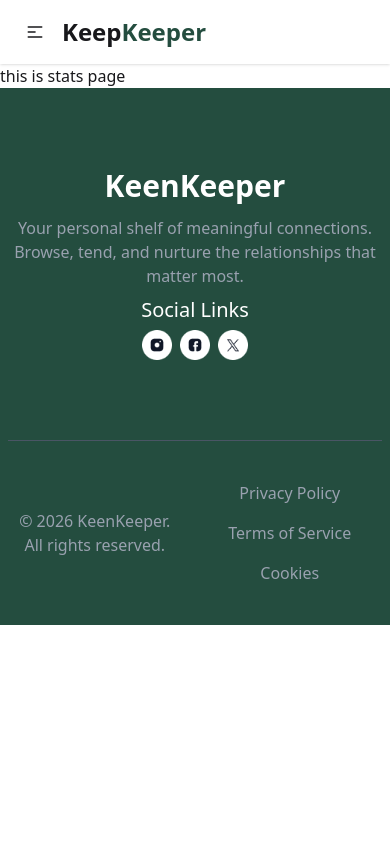
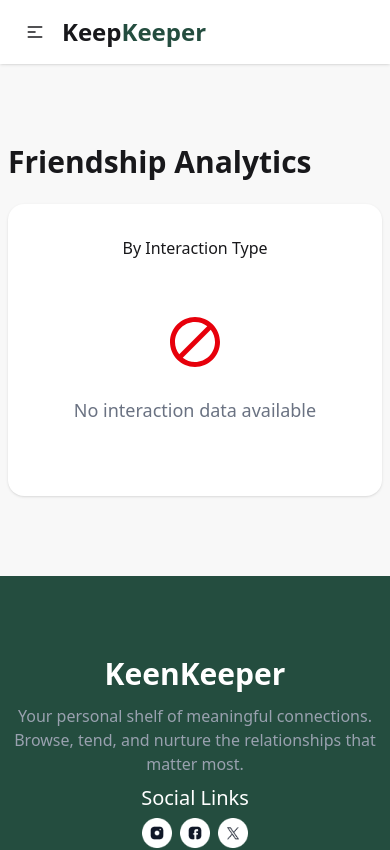
Before and after one commit to ashikur-rahman-programmer/keep-keeper-website, a Next.js app: page /stats in a window 390 px wide. Shown: the top 850 px of the page. Built offline with nearby package versions, Linux system fonts and the light colour scheme.

Commit message:
added stats with responsive and added pie includes at recharts

```diff
--- a/package.json
+++ b/package.json
@@ -13,7 +13,8 @@
     "react": "19.2.4",
     "react-dom": "19.2.4",
     "react-icons": "^5.6.0",
-    "react-spinners": "^0.17.0"
+    "react-spinners": "^0.17.0",
+    "recharts": "^3.8.1"
   },
   "devDependencies": {
     "@tailwindcss/postcss": "^4",
--- a/src/app/(public)/[id]/page.jsx
+++ b/src/app/(public)/[id]/page.jsx
@@ -3,11 +3,11 @@ import ToggleBtn from "@/components/ToggleBtn/ToggleBtn";
 import Image from "next/image";
 
 import React from "react";
-import { IoVideocamOutline } from "react-icons/io5";
+// import { IoVideocamOutline } from "react-icons/io5";
 import {
   MdOutlineNotificationsPaused,
-  MdOutlineTextsms,
-  MdOutlineWifiCalling3,
+  // MdOutlineTextsms,
+  // MdOutlineWifiCalling3,
 } from "react-icons/md";
 import { PiArchiveBold } from "react-icons/pi";
 import { RiDeleteBinLine } from "react-icons/ri";
--- /dev/null
+++ b/src/app/(public)/loading.jsx
@@ -0,0 +1,11 @@
+import React from "react";
+
+const LoadingPage = () => {
+  return (
+    <div className="flex justify-center items-center h-screen">
+      <span className="loading loading-spinner text-neutral"></span>
+    </div>
+  );
+};
+
+export default LoadingPage;
--- a/src/app/(public)/stats/page.jsx
+++ b/src/app/(public)/stats/page.jsx
@@ -1,9 +1,79 @@
-import React from "react";
+"use client";
+import { allFriendsContext } from "@/context/FriendContext";
+import useFriends from "@/hook/useFriends";
+import React, { useContext } from "react";
+import { MdDoNotDisturbAlt } from "react-icons/md";
+import { Legend, Pie, PieChart, Tooltip } from "recharts";
 
 const StatsPage = () => {
+  const { active } = useContext(allFriendsContext);
+
+  const { loading } = useFriends();
+
+  if (loading) {
+    return (
+      <div className="flex justify-center items-center py-60">
+        <span className="loading loading-spinner text-neutral"></span>
+      </div>
+    );
+  }
+
+  const callCount = active.filter((i) => i.type === "call").length;
+  const textCount = active.filter((i) => i.type === "text").length;
+  const videoCount = active.filter((i) => i.type === "video").length;
+
+  const isEmpty = callCount === 0 && textCount === 0 && videoCount === 0;
+
+  const data = [
+    { name: "Call", value: callCount, fill: "#244d3f" },
+    { name: "Text", value: textCount, fill: "#7f36f5" },
+    { name: "Video", value: videoCount, fill: "#37a163" },
+  ];
   return (
-    <div>
-      <h2>this is stats page</h2>
+    <div className="bg-base-200 px-2">
+      <div className="container mx-auto py-20 space-y-6">
+        <h2 className="text-3xl md:text-5xl font-bold">Friendship Analytics</h2>
+        <div className="p-8 bg-white shadow-sm  rounded-2xl">
+          <p className="text-center md:text-start font-medium pb-3">
+            By Interaction Type
+          </p>
+          {isEmpty ? (
+            <div className="flex flex-col justify-center items-center gap-6 py-10 text-gray-500">
+              <p className="text-red-600 text-6xl">
+                <MdDoNotDisturbAlt />
+              </p>
+              <p className="text-lg">No interaction data available</p>
+            </div>
+          ) : (
+            <PieChart
+              style={{
+                width: "100%",
+                maxWidth: "500px",
+                maxHeight: "50vh",
+                margin: "auto",
+                paddingBottom: "20px",
+                aspectRatio: 1,
+              }}
+              responsive
+            >
+              <Pie
+                data={data}
+                innerRadius="80%"
+                outerRadius="100%"
+                // Corner radius is the rounded edge of each pie slice
+                cornerRadius="50%"
+                fill="#8884d8"
+                // padding angle is the gap between each pie slice
+                paddingAngle={5}
+                dataKey="value"
+                isAnimationActive={true}
+              />
+              <Legend />
+              <Tooltip />
+            </PieChart>
+          )}
+        </div>
+      </div>
     </div>
   );
 };
--- a/src/app/(public)/timeline/page.jsx
+++ b/src/app/(public)/timeline/page.jsx
@@ -7,10 +7,20 @@ import callImg from "@/assets/call.png";
 import textImg from "@/assets/text.png";
 import videoImg from "@/assets/video.png";
 import { RiFlagOffLine } from "react-icons/ri";
+import useFriends from "@/hook/useFriends";
 
 const TimelinePage = () => {
   const { active } = useContext(allFriendsContext);
+  const { loading } = useFriends();
   const [filtered, setFiltered] = useState("all");
+
+  if (loading) {
+    return (
+      <div className="flex justify-center items-center py-60">
+        <span className="loading loading-spinner text-neutral"></span>
+      </div>
+    );
+  }
 
   const filteredData =
     filtered === "all" ? active : active.filter((i) => i.type === filtered);
@@ -67,11 +77,11 @@ const TimelinePage = () => {
               </div>
               {/* content */}
               <div>
-                <p className="text-[16px]  text-gray-500">
+                <p className=" flex items-center gap-1 text-[16px]  text-gray-500">
                   <span className="text-black text-lg font-semibold capitalize">
                     {item.type}
                   </span>
-                  with {item.name}
+                  <span>with {item.name}</span>
                 </p>
 
                 {/* date */}
--- a/src/components/AllFriends/AllFriends.jsx
+++ b/src/components/AllFriends/AllFriends.jsx
@@ -13,7 +13,7 @@ const AllFriends = () => {
 
   if (loading) {
     return (
-      <div className="flex justify-center items-center py-10">
+      <div className="flex justify-center items-center py-40">
         <span className="loading loading-spinner text-neutral"></span>
       </div>
     );
--- a/src/components/AllFriends/FriendCard.jsx
+++ b/src/components/AllFriends/FriendCard.jsx
@@ -13,6 +13,7 @@ const FriendCard = ({ friend }) => {
             width={96}
             height={96}
             className="rounded-full object-cover"
+            loading="eager"
           />
         </div>
 
--- a/src/components/Footer/Footer.jsx
+++ b/src/components/Footer/Footer.jsx
@@ -32,7 +32,7 @@ const Footer = () => {
           <p className="text-gray-400">
             &copy; 2026 KeenKeeper. All rights reserved.
           </p>
-          <div className="flex justify-center items-center gap-4 flex-wrap">
+          <div className="flex justify-center items-center gap-2 md:gap-4 flex-wrap">
             <p className="text-gray-400">Privacy Policy</p>
             <p className="text-gray-400">Terms of Service</p>
             <p className="text-gray-400">Cookies</p>
--- a/src/hook/useFriends.jsx
+++ b/src/hook/useFriends.jsx
@@ -13,7 +13,7 @@ const useFriends = () => {
       setTimeout(() => {
         setFriends(data);
         setLoading(false);
-      }, 2000);
+      }, 500);
     };
     fetchData();
   }, []);
```
Also changed, not shown: 1 other file (tests, documents, lock files or other folders).
